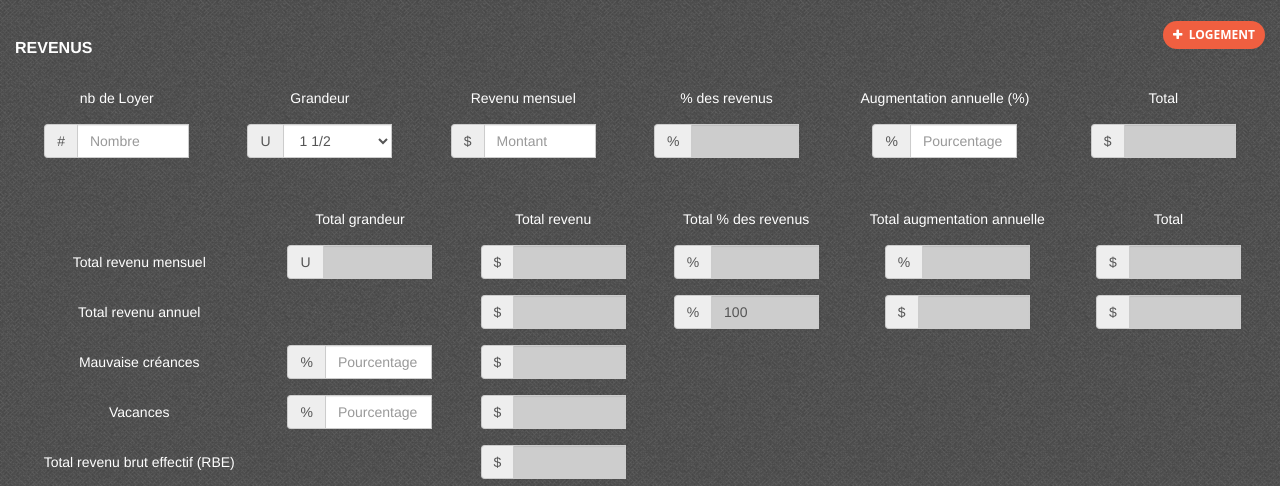
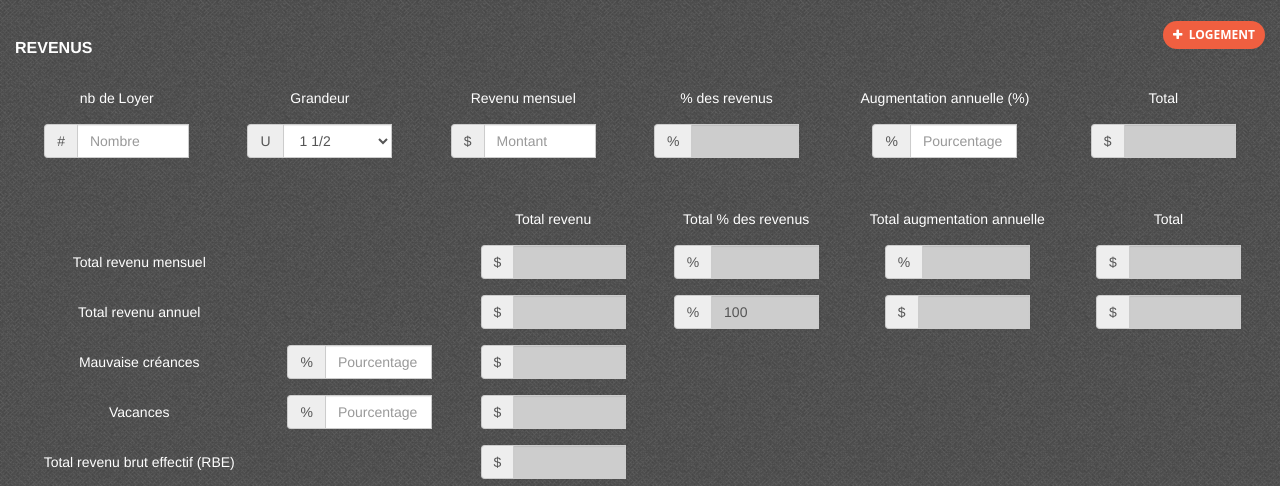
Before and after one commit to madnessfranc/Immo, a CakePHP app: the page made by app/View/Rapports/rapport.ctp in a window 1280 px wide. Shown: the part 752-1238 px from the top of the page. Run offline with PHP 8.4 and a stand-in for CakePHP, Linux system fonts and the light colour scheme; the template is opened without the code that fills it, so the values that code supplies are empty; form fields are guessed from the names that the template uses; some libraries are stand-ins or nearby versions.

Commit message:
add
Removed Total grandeur and fixed year 5

```diff
--- a/app/Controller/RapportsController.php
+++ b/app/Controller/RapportsController.php
@@ -496,7 +496,7 @@ class RapportsController extends AppController {
 		$n = 11;
 
 		for ($i=1; $i < 6; $i++) {
-			if ($i < 5){
+			if ($i < 6){
 				$rapport['montantRendementCashFlowAn'.$i] = nbr($rapport['arrayRendement'][$n]->soldeFinCashFlow);
 			}
 			else{
--- a/app/View/Rapports/rapport.ctp
+++ b/app/View/Rapports/rapport.ctp
@@ -326,7 +326,7 @@
             <tbody>
                 <tr>
                     <td></td>
-                    <td>Total grandeur</td>
+                    <td></td>
                     <td>Total revenu</td>
                     <td>Total % des revenus</td>
                     <td>Total augmentation annuelle</td>
@@ -335,14 +335,7 @@
                 <tr>
                     <td>Total revenu mensuel</td>
                     <td>
-                        <div class="">
-                            <div class="form-group">
-                                <div class="input-group">
-                                    <div class="input-group-addon">U</div>
-										<?php echo $this->Form->input('totalGrandeur',array('label'=>false,'class'=>'maskMoney form-control','value'=> (isset($rapport["totalGrandeur"])) ? $rapport["totalGrandeur"] : null,'readonly'=>'readonly')); ?>
-                                </div>
-                            </div>
-                        </div>
+
                     </td>
                     <td>
                         <div class="">
```
